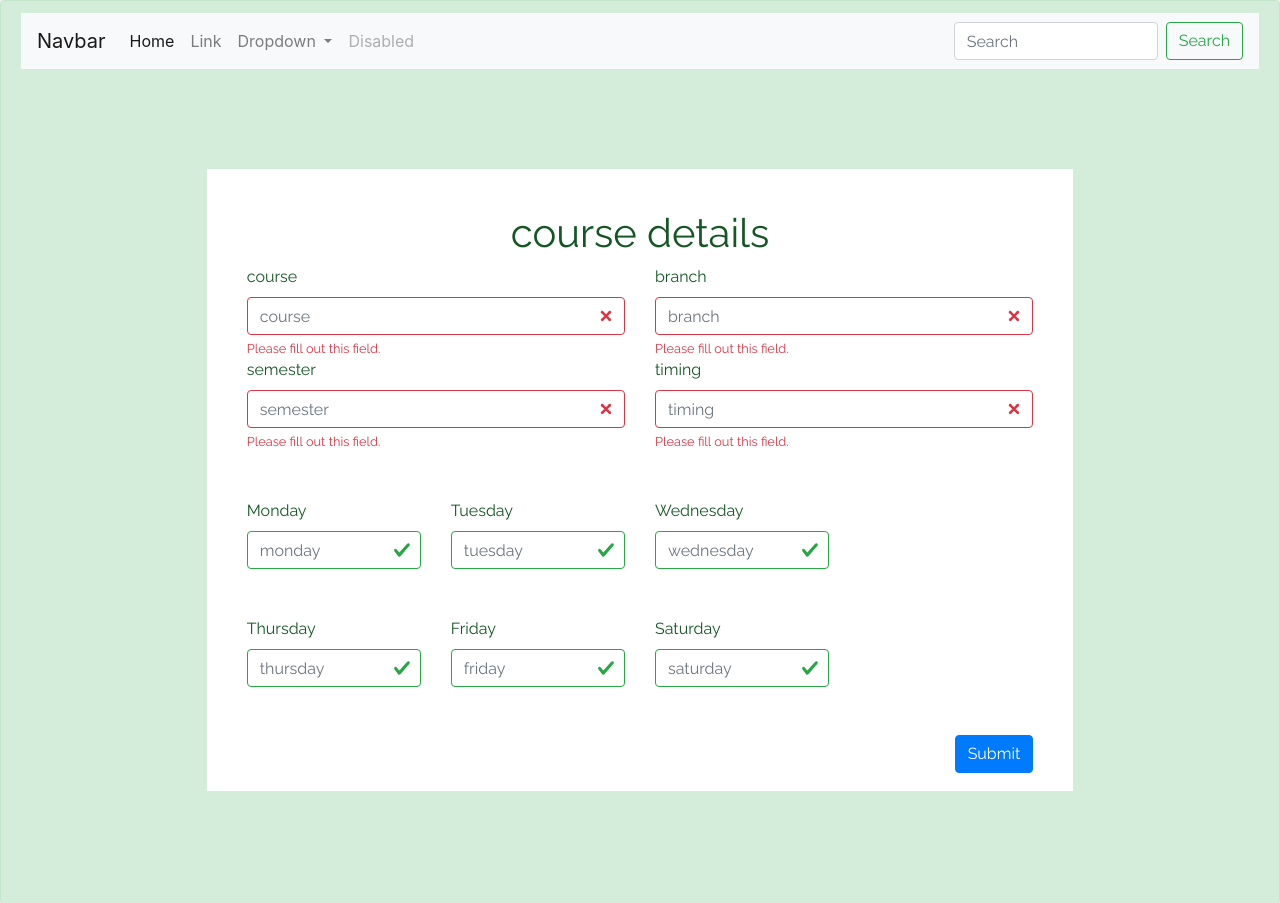
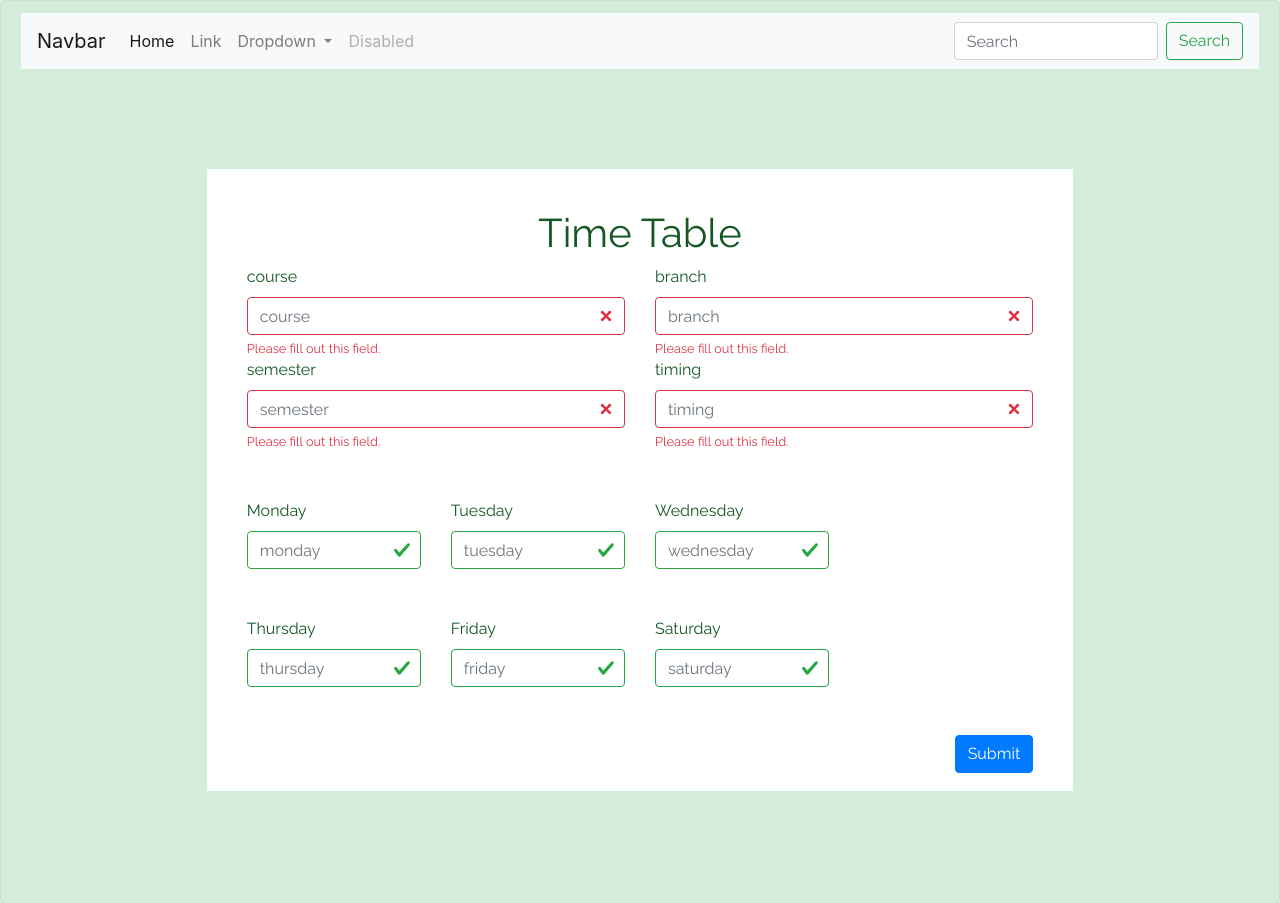
Before and after one commit to mani2709/manisha27, a Flask app: page /add/timetable in a window 1280 px wide. Shown: the top 903 px of the page. Run offline with Flask 2, Linux system fonts and the light colour scheme; some libraries are stand-ins or nearby versions.

Commit message:
fjfkdkfkbvckb

```diff
--- a/templates/time_table.html
+++ b/templates/time_table.html
@@ -130,7 +130,7 @@ button:hover {
 </nav>
 
 <form id="regForm" action="/add/timetable" method="post" class="was-validated">
-  <h1>course details</h1>
+  <h1>Time Table</h1>
   <!-- One "tab" for each step in the form: -->
   <div class="form-group">
 
```
